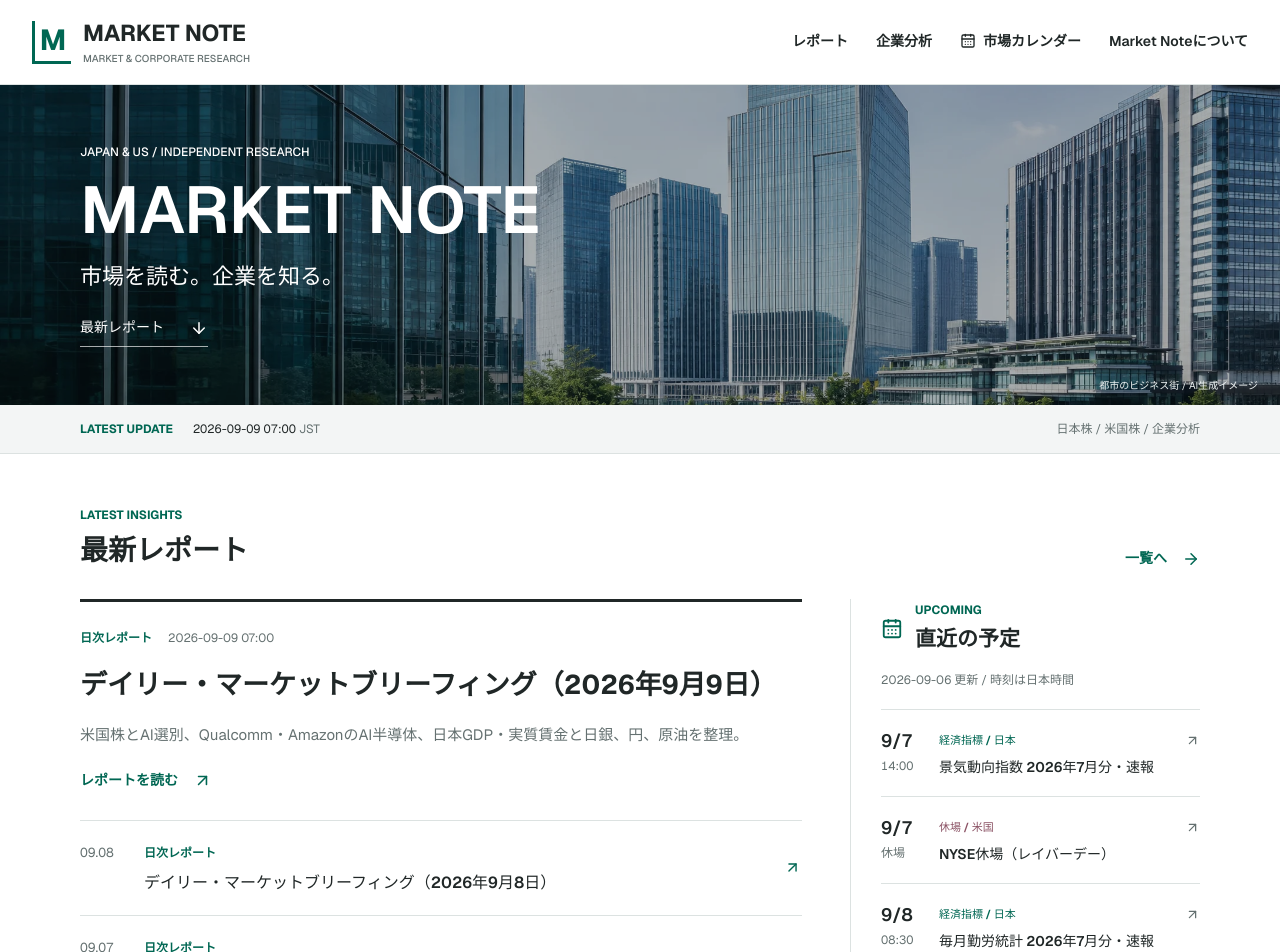
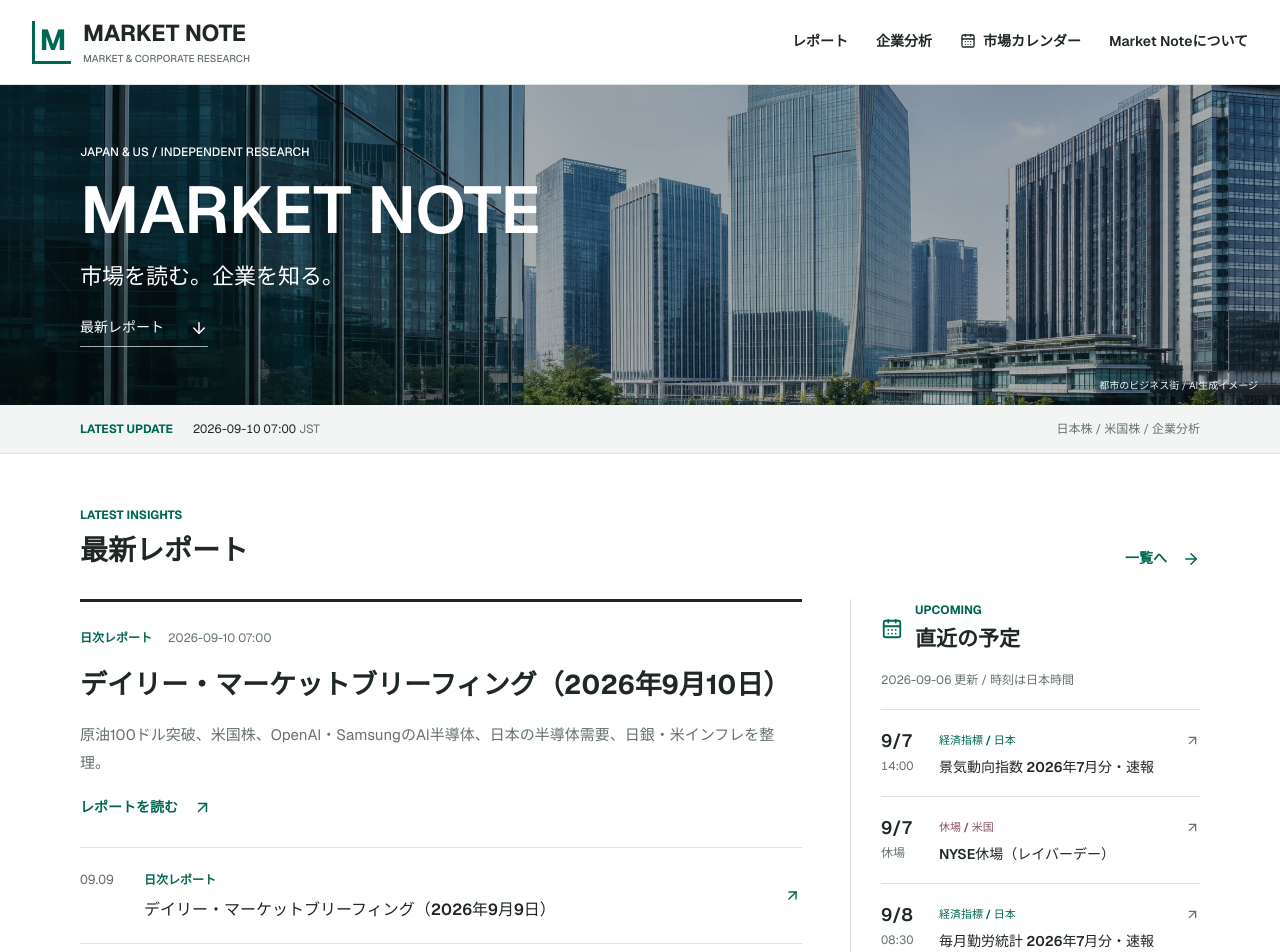
Before and after one commit to market-note-jp/market-note, a Next.js app: page / in a window 1280 px wide. Shown: the top 952 px of the page. Built offline with nearby package versions, Linux system fonts and the light colour scheme.

Commit message:
Add 2026-09-10 daily briefing to homepage

```diff
--- a/app/page.tsx
+++ b/app/page.tsx
@@ -5,6 +5,14 @@ import { ArrowDown, ArrowRight, ArrowUpRight, CalendarDays } from "lucide-react"
 import { marketCalendarEvents, marketCalendarReviewedAt } from "./market-calendar-data";
 
 const articles = [
+  {
+    kind: "日次レポート",
+    date: "2026-09-10 07:00",
+    dateTime: "2026-09-10T07:00:00+09:00",
+    title: "デイリー・マーケットブリーフィング（2026年9月10日）",
+    excerpt: "原油100ドル突破、米国株、OpenAI・SamsungのAI半導体、日本の半導体需要、日銀・米インフレを整理。",
+    href: "/articles/daily-2026-09-10",
+  },
   {
     kind: "日次レポート",
     date: "2026-09-09 07:00",
```
